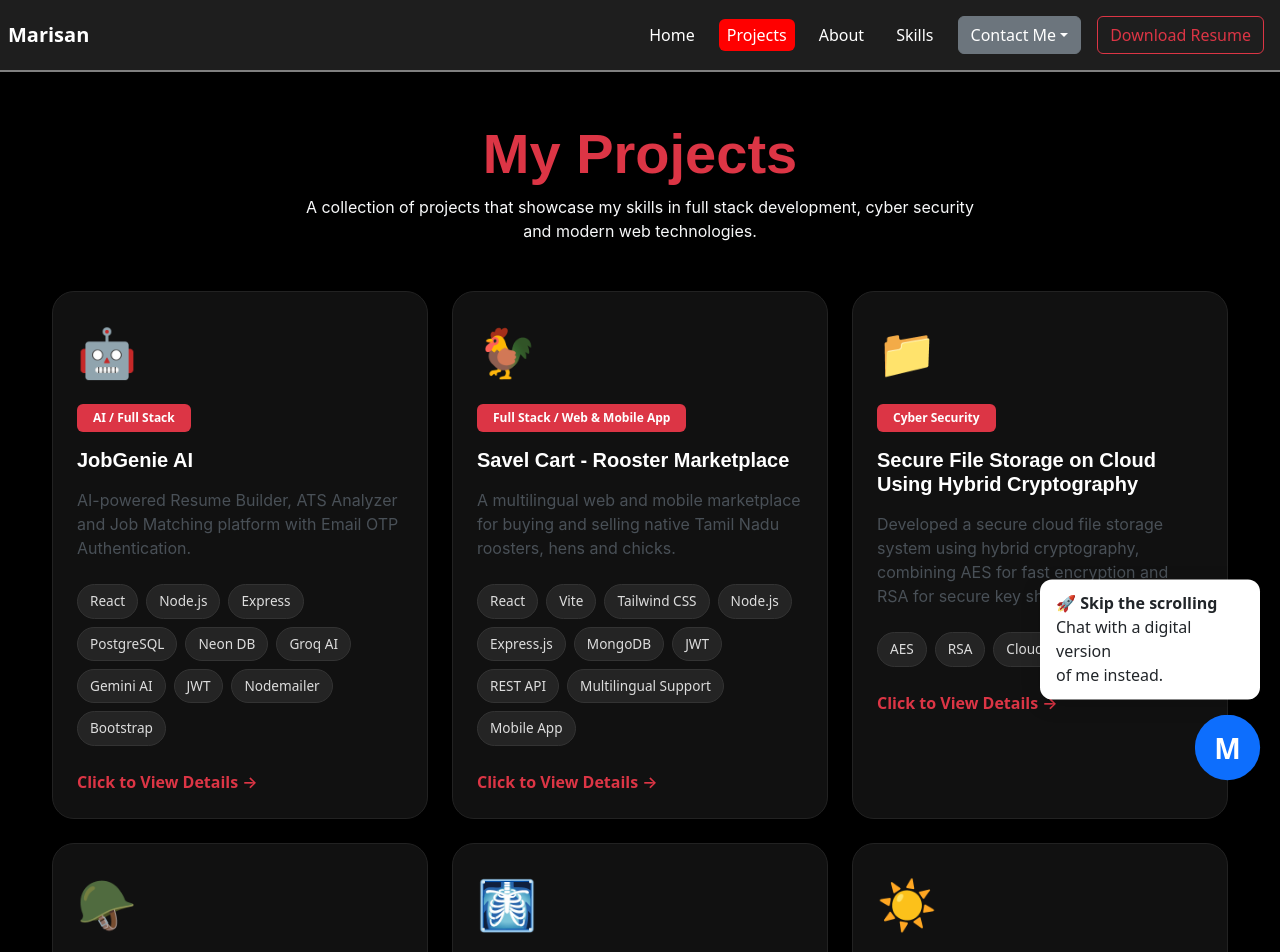
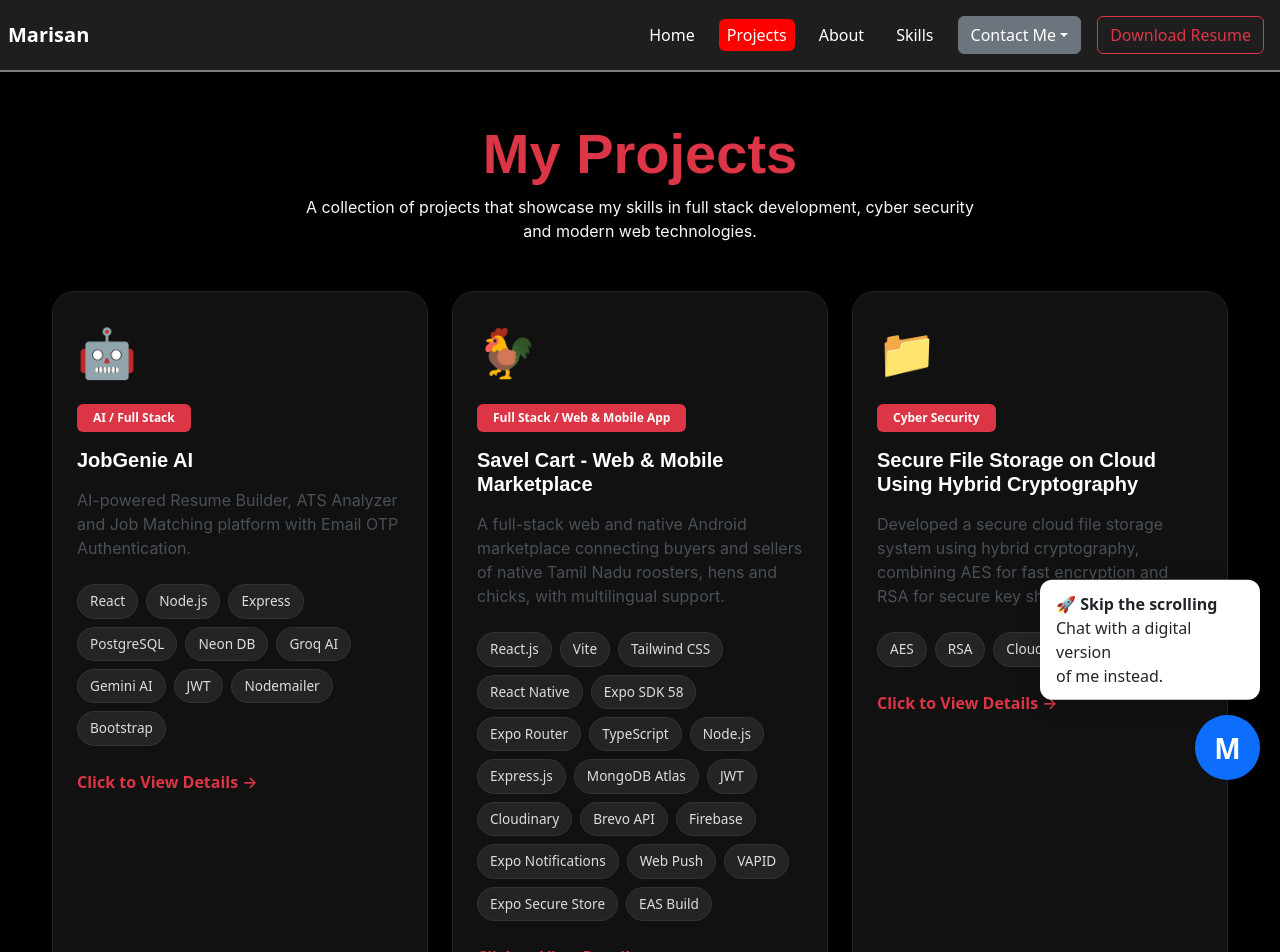
Before and after one commit to marisangithub/portfolio, a React (Vite) app: page /project in a window 1280 px wide. Shown: the top 952 px of the page. Built offline with nearby package versions, Linux system fonts and the light colour scheme.

Commit message:
Revise Savel Cart project details and technologies
Updated project title, description, and details for Savel Cart. Enhanced multilingual support and clarified technology stack used.

```diff
--- a/src/Project.jsx
+++ b/src/Project.jsx
@@ -32,28 +32,55 @@ const projects = [
   },
 
 
+
 {
-  title: "Savel Cart - Rooster Marketplace",
+  title: "Savel Cart - Web & Mobile Marketplace",
   icon: "🐓",
   category: "Full Stack / Web & Mobile App",
+
   tech: [
-    "React",
+    "React.js",
     "Vite",
     "Tailwind CSS",
+    "React Native",
+    "Expo SDK 58",
+    "Expo Router",
+    "TypeScript",
     "Node.js",
     "Express.js",
-    "MongoDB",
+    "MongoDB Atlas",
     "JWT",
-    "REST API",
-    "Multilingual Support",
-    "Mobile App"
+    "Cloudinary",
+    "Brevo API",
+    "Firebase",
+    "Expo Notifications",
+    "Web Push",
+    "VAPID",
+    "Expo Secure Store",
+    "EAS Build"
   ],
 
   description:
-    "A multilingual web and mobile marketplace for buying and selling native Tamil Nadu roosters, hens and chicks.",
+    "A full-stack web and native Android marketplace connecting buyers and sellers of native Tamil Nadu roosters, hens and chicks, with multilingual support.",
 
-  details:
-    "Savel Cart is a full-stack marketplace platform developed to digitize the traditional poultry trading community in Tamil Nadu. The platform provides both web and mobile application experiences, allowing users to explore, buy and sell native birds. It supports multiple categories including Rooster, Hen and Chicks, with detailed listings containing breed, age, price, description, district, location and photos. The web application is built using React, Vite and Tailwind CSS, with Node.js, Express.js and MongoDB powering the backend. It includes JWT-based authentication and multilingual support for English, Tamil and Thanglish. The project aims to provide a simple and accessible digital marketplace for local buyers and sellers.",
+  details: `Savel Cart is a full-stack web and mobile marketplace developed to digitize the traditional poultry trading community in Tamil Nadu. The platform provides a convenient digital space for users to discover, buy and sell native birds through both web and Android applications.
+
+WEB APPLICATION:
+Developed a responsive web application using React.js, Vite and Tailwind CSS. Implemented interactive interfaces, bird categories, product listings, detailed bird information and user-friendly navigation.
+
+MOBILE APPLICATION:
+Developed a native Android application using React Native and Expo SDK 58. Used Expo Router for application navigation, TypeScript for type-safe development and Expo Secure Store for secure local data storage. Configured Expo EAS for mobile application builds.
+
+BACKEND & DATABASE:
+Built RESTful APIs using Node.js and Express.js. Integrated MongoDB Atlas for storing user accounts, bird listings and application data. Implemented JWT-based authentication for secure user access.
+
+CLOUD & THIRD-PARTY INTEGRATIONS:
+Integrated Cloudinary for cloud-based image uploads and storage. Used Brevo API for email communication. Configured Web Push Notifications using VAPID and mobile notification workflows using Expo Notifications and Expo Push Tokens. Configured Firebase Android project integration.
+
+MULTILINGUAL SUPPORT:
+Implemented multilingual support for English, Tamil and Thanglish to make the platform accessible to users across Tamil Nadu.
+
+The platform supports bird categories such as Rooster, Hen and Chicks, with listing details including breed, age, price, description, district, location and photos.`,
 
   link: "https://savelcart-fawn.vercel.app/"
 },
```
